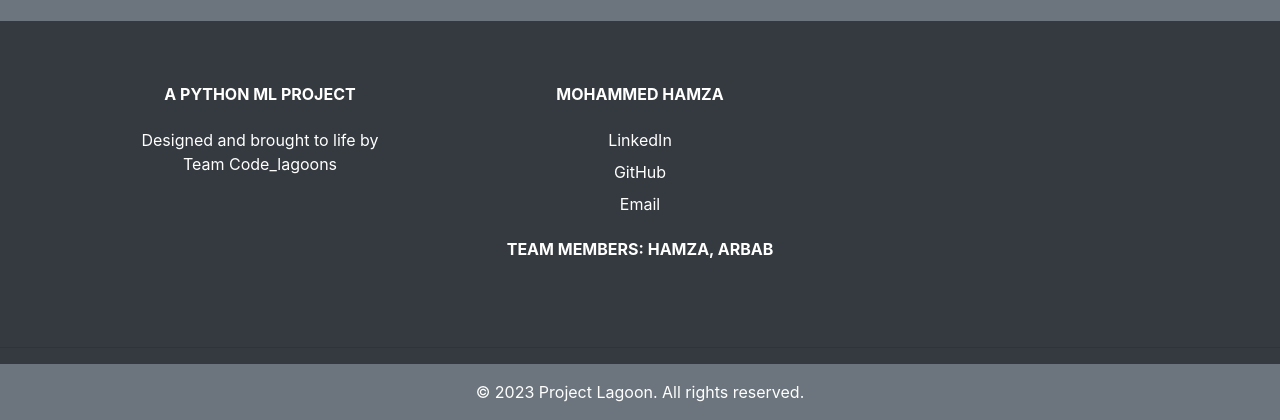
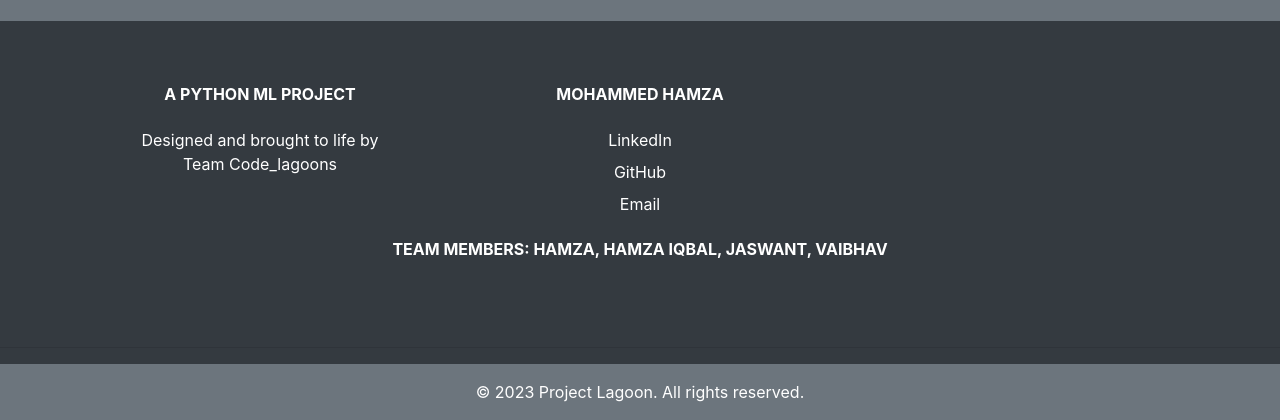
Before and after one commit to Hamza08dev/Projecdt-H2O, a Flask app: page / in a window 1280 px wide. Shown: the part 776-1196 px from the top of the page. Run offline with Flask 2, Linux system fonts and the light colour scheme; parts of the project's set-up code (start-up, migrations or seed data) failed here and were passed over; some libraries are stand-ins or nearby versions.

Commit message:
Update footer.html

```diff
--- a/templates/footer.html
+++ b/templates/footer.html
@@ -18,7 +18,7 @@
         </div>
 
       </div>
-	<h6 class="text-uppercase font-weight-bold mb-4"> Team members: Hamza, Arbab</h6>
+	<h6 class="text-uppercase font-weight-bold mb-4"> Team members: Hamza, Hamza Iqbal, Jaswant, Vaibhav</h6>
 
     </div>
     <hr>
```
